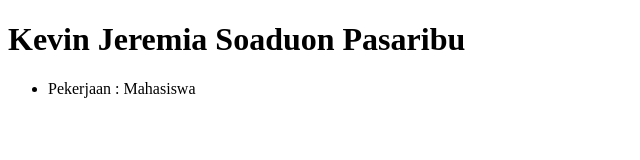
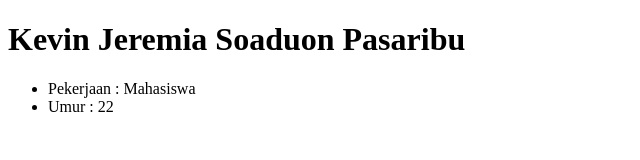
Before and after one commit to LilKeJer/Belajar-Git-KampusMerdeka, a plain HTML site: page index.html in a window 1280 px wide. Shown: the full height of the page, 0-640 px from the left. Drawn offline with Linux system fonts and the light colour scheme.

Commit message:
Add umur

```diff
--- a/index.html
+++ b/index.html
@@ -10,6 +10,7 @@
     <h1>Kevin Jeremia Soaduon Pasaribu</h1>
     <ul>
       <li>Pekerjaan : Mahasiswa </li>
+      <li>Umur : 22</li>
     <ul>
   </body>
 </html>
```
